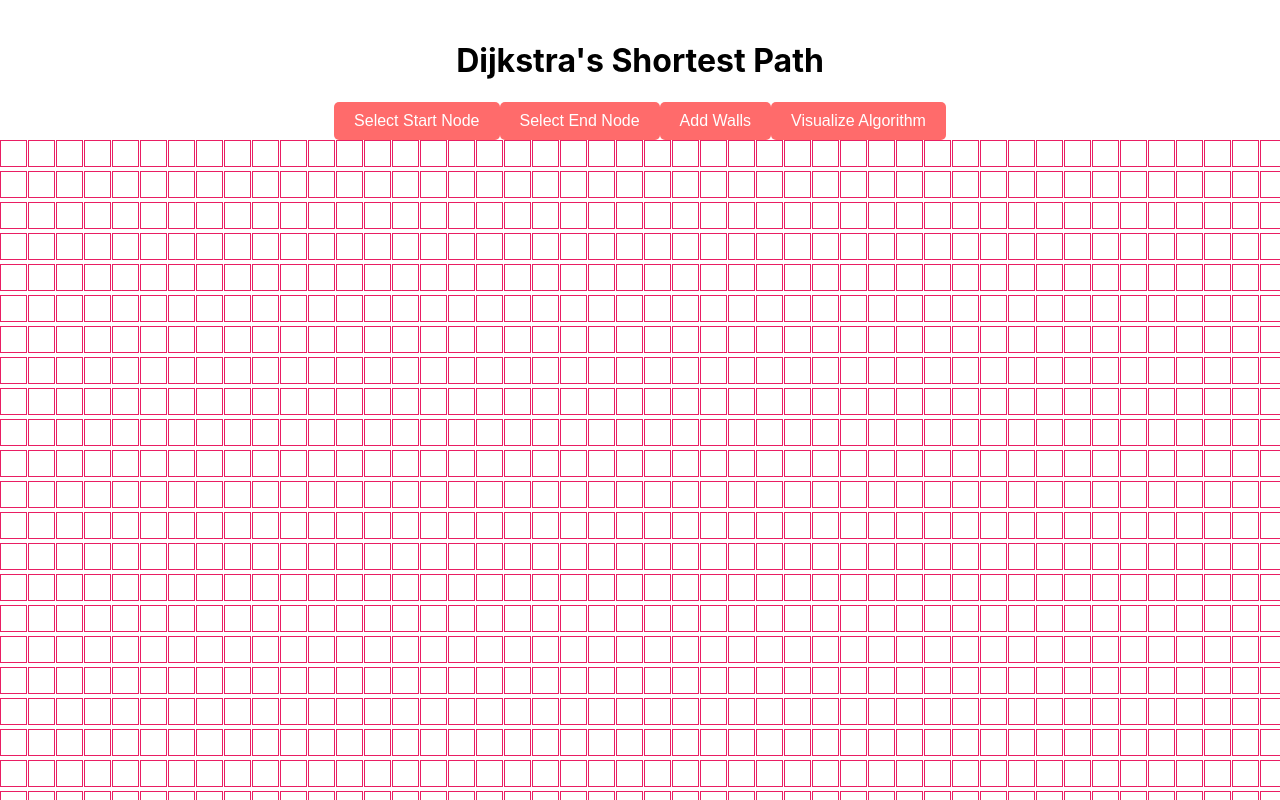
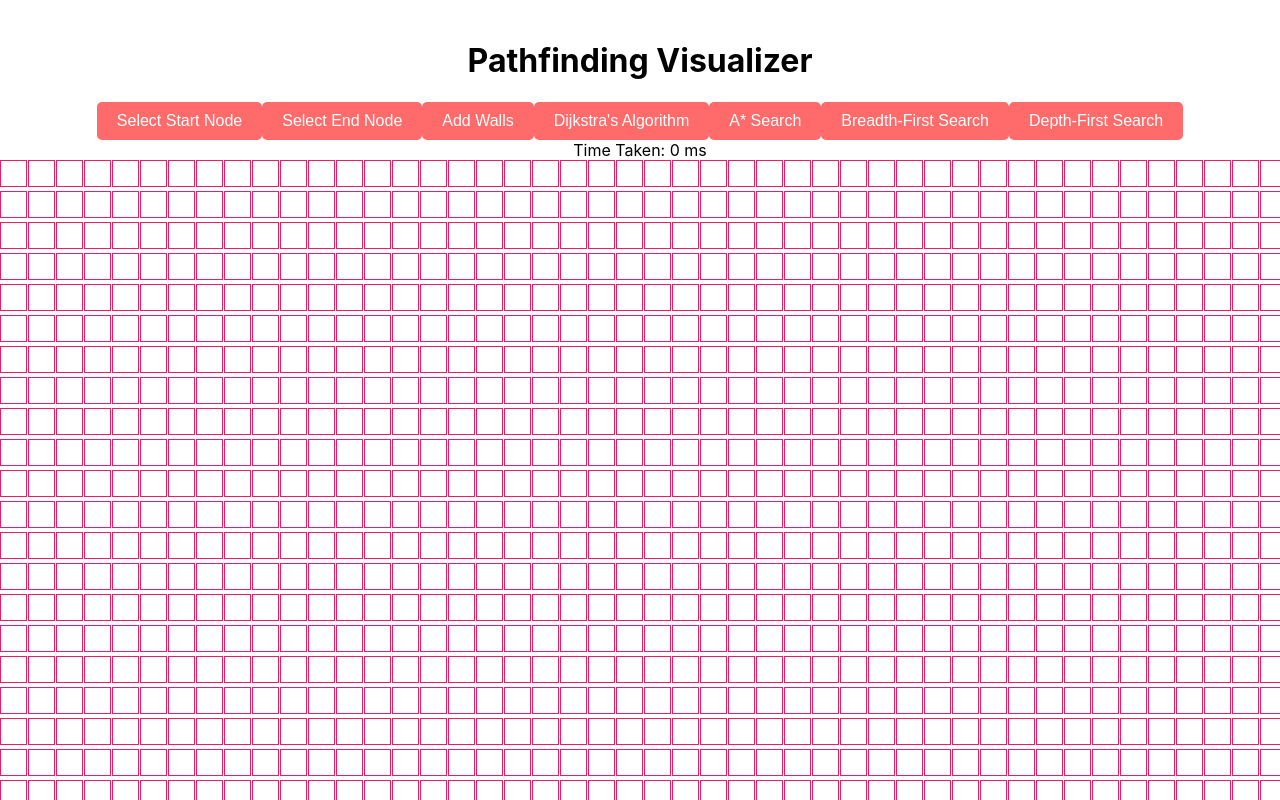
Before and after one commit to ishita-saraswat/Pathfinding-Visualiser, a React (Create React App) app: page / in a window 1280 px wide. Shown: the top 800 px of the page. Built offline with nearby package versions, Linux system fonts and the light colour scheme.

Commit message:
Update Visualizer.js
Added A*, BFS, DFS Algorithms and a timer

```diff
--- a/src/components/Visualizer.js
+++ b/src/components/Visualizer.js
@@ -8,7 +8,7 @@ const Visualizer = () => {
   const [startNode, setStartNode] = useState(null);
   const [endNode, setEndNode] = useState(null);
   const isVisualizingRef = useRef(false);
-  const [initialGridSet, setInitialGridSet] = useState(false);
+  const [timeTaken, setTimeTaken] = useState(0);
 
   useEffect(() => {
     initializeGrid();
@@ -24,10 +24,8 @@ const Visualizer = () => {
       initialGrid.push(currentRow);
     }
     setGrid(initialGrid);
-    setInitialGridSet(true);
   };
 
-  //node object
   const createNode = (col, row) => {
     return {
       col,
@@ -41,9 +39,14 @@ const Visualizer = () => {
     };
   };
 
-  //mouse events on the grid
+  const handleMouseUp = () => {
+    if (isVisualizingRef.current) return;
+    setMouseIsPressed(false);
+  };
+
   const handleMouseDown = (row, col) => {
     if (isVisualizingRef.current) return;
+
     if (grid[row][col].isStart) {
       setMouseIsPressed('start');
     } else if (grid[row][col].isEnd) {
@@ -57,31 +60,21 @@ const Visualizer = () => {
 
   const handleMouseEnter = (row, col) => {
     if (isVisualizingRef.current) return;
+
     if (!mouseIsPressed) return;
 
-    const newGrid = [...grid];
-    const node = newGrid[row][col];
-
     if (mouseIsPressed === 'start') {
-      const updatedGrid = getNewGridWithUpdatedStartNode(newGrid, row, col);
-      setGrid(updatedGrid);
+      const newGrid = getNewGridWithUpdatedStartNode(grid, row, col);
+      setGrid(newGrid);
     } else if (mouseIsPressed === 'end') {
-      const updatedGrid = getNewGridWithUpdatedEndNode(newGrid, row, col);
-      setGrid(updatedGrid);
-    } else if (mouseIsPressed === 'wall') {
-      if (initialGridSet && !node.isStart && !node.isEnd && !node.isWall) {
-        const updatedGrid = getNewGridWithWallToggled(newGrid, row, col);
-        setGrid(updatedGrid);
-      }
+      const newGrid = getNewGridWithUpdatedEndNode(grid, row, col);
+      setGrid(newGrid);
+    } else {
+      const newGrid = getNewGridWithUpdatedNode(grid, row, col);
+      setGrid(newGrid);
     }
   };
 
-  const handleMouseUp = () => {
-    if (isVisualizingRef.current) return;
-    setMouseIsPressed(false);
-  };
-
-  //Toggle
   const getNewGridWithWallToggled = (grid, row, col) => {
     const newGrid = [...grid];
     const node = newGrid[row][col];
@@ -93,7 +86,6 @@ const Visualizer = () => {
     return newGrid;
   };
 
-  //node properties based on mouse events
   const getNewGridWithUpdatedNode = (grid, row, col) => {
     const newGrid = [...grid];
     const node = newGrid[row][col];
@@ -104,9 +96,11 @@ const Visualizer = () => {
         ...node,
         isWall: !node.isWall,
       };
+      newGrid[row][col] = newNode;
+    } else {
+      // Handle other cases here if needed
     }
 
-    newGrid[row][col] = newNode;
     return newGrid;
   };
 
@@ -154,8 +148,7 @@ const Visualizer = () => {
     return newGrid;
   };
 
-  // Visualization
-  const visualizeAlgorithm = () => {
+  const visualizeAlgorithm = (algorithm) => {
     if (isVisualizingRef.current) return;
     if (!startNode || !endNode) {
       alert('Please select both start and end nodes.');
@@ -163,14 +156,28 @@ const Visualizer = () => {
     }
 
     isVisualizingRef.current = true;
-    const visitedNodesInOrder = dijkstra(grid, startNode, endNode);
-    const shortestPath = getShortestPath(endNode);
+    let visitedNodesInOrder = [];
+    let shortestPath = [];
+
+    if (algorithm === 'dijkstra') {
+      visitedNodesInOrder = dijkstra(grid, startNode, endNode);
+      shortestPath = getShortestPath(endNode);
+    } else if (algorithm === 'astar') {
+      visitedNodesInOrder = astar(grid, startNode, endNode);
+      shortestPath = getShortestPath(endNode);
+    } else if (algorithm === 'bfs') {
+      visitedNodesInOrder = bfs(grid, startNode, endNode);
+      shortestPath = getShortestPath(endNode);
+    } else if (algorithm === 'dfs') {
+      visitedNodesInOrder = dfs(grid, startNode, endNode);
+      shortestPath = getShortestPath(endNode);
+    }
+
     animateAlgorithm(visitedNodesInOrder, shortestPath);
   };
 
-  // Dijkstra
   const dijkstra = (grid, startNode, endNode) => {
-    const visitedNodes = [];
+    const visitedNodesInOrder = [];
     startNode.distance = 0;
     const unvisitedNodes = getAllNodes(grid);
 
@@ -179,17 +186,94 @@ const Visualizer = () => {
       const closestNode = unvisitedNodes.shift();
 
       if (closestNode.isWall) continue;
-      if (closestNode.distance === Infinity) return visitedNodes;
+      if (closestNode.distance === Infinity) break;
 
       closestNode.isVisited = true;
-      visitedNodes.push(closestNode);
+      visitedNodesInOrder.push(closestNode);
 
-      if (closestNode === endNode) return visitedNodes;
+      if (closestNode === endNode) break;
 
       updateUnvisitedNeighbors(closestNode, grid);
     }
+
+    return visitedNodesInOrder;
   };
 
+  const astar = (grid, startNode, endNode) => {
+    const visitedNodesInOrder = [];
+    startNode.distance = 0;
+    startNode.heuristic = calculateHeuristic(startNode, endNode);
+    const unvisitedNodes = getAllNodes(grid);
+
+    while (unvisitedNodes.length) {
+      sortNodesByDistance(unvisitedNodes);
+      const closestNode = unvisitedNodes.shift();
+
+      if (closestNode.isWall) continue;
+      if (closestNode.distance === Infinity) break;
+
+      closestNode.isVisited = true;
+      visitedNodesInOrder.push(closestNode);
+
+      if (closestNode === endNode) break;
+
+      updateAStarUnvisitedNeighbors(closestNode, endNode, grid, unvisitedNodes);
+    }
+
+    return visitedNodesInOrder;
+  };
+
+  const bfs = (grid, startNode, endNode) => {
+    const visitedNodesInOrder = [];
+    const queue = [];
+    queue.push(startNode);
+
+    while (queue.length) {
+      const currentNode = queue.shift();
+
+      if (currentNode.isWall) continue;
+      if (currentNode.isVisited) continue;
+
+      currentNode.isVisited = true;
+      visitedNodesInOrder.push(currentNode);
+
+      if (currentNode === endNode) break;
+
+      const neighbors = getNeighbors(currentNode, grid);
+      for (const neighbor of neighbors) {
+        neighbor.previousNode = currentNode;
+        queue.push(neighbor);
+      }
+    }
+
+    return visitedNodesInOrder;
+  };
+
+  const dfs = (grid, startNode, endNode) => {
+    const visitedNodesInOrder = [];
+    const stack = [];
+    stack.push(startNode);
+
+    while (stack.length) {
+      const currentNode = stack.pop();
+
+      if (currentNode.isWall) continue;
+      if (currentNode.isVisited) continue;
+
+      currentNode.isVisited = true;
+      visitedNodesInOrder.push(currentNode);
+
+      if (currentNode === endNode) break;
+
+      const neighbors = getNeighbors(currentNode, grid);
+      for (const neighbor of neighbors) {
+        neighbor.previousNode = currentNode;
+        stack.push(neighbor);
+      }
+    }
+
+    return visitedNodesInOrder;
+  };
 
   const getAllNodes = (grid) => {
     const nodes = [];
@@ -205,7 +289,13 @@ const Visualizer = () => {
     unvisitedNodes.sort((nodeA, nodeB) => nodeA.distance - nodeB.distance);
   };
 
-  //Update distances
+  const sortNodesByHeuristic = (unvisitedNodes) => {
+    unvisitedNodes.sort(
+      (nodeA, nodeB) =>
+        nodeA.distance + nodeA.heuristic - (nodeB.distance + nodeB.heuristic)
+    );
+  };
+
   const updateUnvisitedNeighbors = (node, grid) => {
     const neighbors = getNeighbors(node, grid);
     for (const neighbor of neighbors) {
@@ -214,7 +304,25 @@ const Visualizer = () => {
     }
   };
 
-  //neighbors
+  const updateAStarUnvisitedNeighbors = (node, endNode, grid, unvisitedNodes) => {
+    const neighbors = getNeighbors(node, grid);
+    for (const neighbor of neighbors) {
+      const distanceToNeighbor = node.distance + 1;
+      if (distanceToNeighbor < neighbor.distance) {
+        neighbor.distance = distanceToNeighbor;
+        neighbor.previousNode = node;
+        neighbor.heuristic = calculateHeuristic(neighbor, endNode);
+      }
+    }
+    sortNodesByHeuristic(unvisitedNodes);
+  };
+
+  const calculateHeuristic = (node, endNode) => {
+    const dx = Math.abs(node.col - endNode.col);
+    const dy = Math.abs(node.row - endNode.row);
+    return dx + dy;
+  };
+
   const getNeighbors = (node, grid) => {
     const { col, row } = node;
     const neighbors = [];
@@ -225,7 +333,6 @@ const Visualizer = () => {
     return neighbors.filter((neighbor) => !neighbor.isVisited);
   };
 
-  //shortest path from start to end node
   const getShortestPath = (endNode) => {
     const shortestPath = [];
     let currentNode = endNode;
@@ -236,21 +343,18 @@ const Visualizer = () => {
     return shortestPath;
   };
 
-  //Animation
   const animateAlgorithm = (visitedNodesInOrder, shortestPath) => {
-    for (let i = 0; i <= visitedNodesInOrder.length; i++) {
-      if (i === visitedNodesInOrder.length) {
-        setTimeout(() => {
-          animateShortestPath(shortestPath);
-        }, 10 * i);
-        return;
-      }
+    for (let i = 0; i < visitedNodesInOrder.length; i++) {
       setTimeout(() => {
         const node = visitedNodesInOrder[i];
         document.getElementById(`node-${node.row}-${node.col}`).className =
           'node node-visited';
       }, 10 * i);
     }
+
+    setTimeout(() => {
+      animateShortestPath(shortestPath);
+    }, 10 * visitedNodesInOrder.length);
   };
 
   const animateShortestPath = (shortestPath) => {
@@ -261,31 +365,18 @@ const Visualizer = () => {
           'node node-shortest-path';
       }, 50 * i);
     }
-    isVisualizingRef.current = false;
+
+    setTimeout(() => {
+      isVisualizingRef.current = false;
+      const timeElapsed = 50 * shortestPath.length;
+      setTimeTaken(timeElapsed);
+    }, 50 * shortestPath.length);
   };
 
-  // Clear the grid
-  /* const clearGrid = () => {
-    if (isVisualizingRef.current) return;
-    const newGrid = grid.map((row) =>
-      row.map((node) => ({
-        ...node,
-        distance: Infinity,
-        isVisited: false,
-        previousNode: null,
-        isShortestPath: false,
-        isStart: false, // Reset isStart flag
-        isEnd: false, // Reset isEnd flag
-      }))
-    );
-    setGrid(newGrid);
-    setStartNode(null); // Reset start node
-    setEndNode(null); // Reset end node
-  }; */
 
   return (
     <div className="visualizer">
-      <h1>Dijkstra's Shortest Path</h1>
+      <h1>Pathfinding Visualizer</h1>
       <div className="button-container">
         <button
           className="visualizer-button"
@@ -305,10 +396,36 @@ const Visualizer = () => {
         >
           Add Walls
         </button>
-        <button className="visualizer-button" onClick={visualizeAlgorithm}>
-          Visualize Algorithm
+        <button
+          className="visualizer-button"
+          onClick={() => visualizeAlgorithm('dijkstra')}
+        >
+          Dijkstra's Algorithm
         </button>
+        <button
+          className="visualizer-button"
+          onClick={() => visualizeAlgorithm('astar')}
+        >
+          A* Search
+        </button>
+        <button
+          className="visualizer-button"
+          onClick={() => visualizeAlgorithm('bfs')}
+        >
+          Breadth-First Search
+        </button>
+        <button
+          className="visualizer-button"
+          onClick={() => visualizeAlgorithm('dfs')}
+        >
+          Depth-First Search
+        </button>
+
       </div>
+      <div className="time-taken">
+  Time Taken: {timeTaken} ms
+</div>
+
       <div className="grid">
         {grid.map((row, rowIndex) => {
           return (
@@ -324,9 +441,9 @@ const Visualizer = () => {
                     isEnd={isEnd}
                     isWall={isWall}
                     mouseIsPressed={mouseIsPressed}
-                    onMouseDown={(row, col) => handleMouseDown(row, col)}
-                    onMouseEnter={(row, col) => handleMouseEnter(row, col)}
-                    onMouseUp={() => handleMouseUp()}
+                    onMouseDown={() => handleMouseDown(row, col)}
+                    onMouseEnter={() => handleMouseEnter(row, col)}
+                    onMouseUp={handleMouseUp}
                   />
                 );
               })}
```
